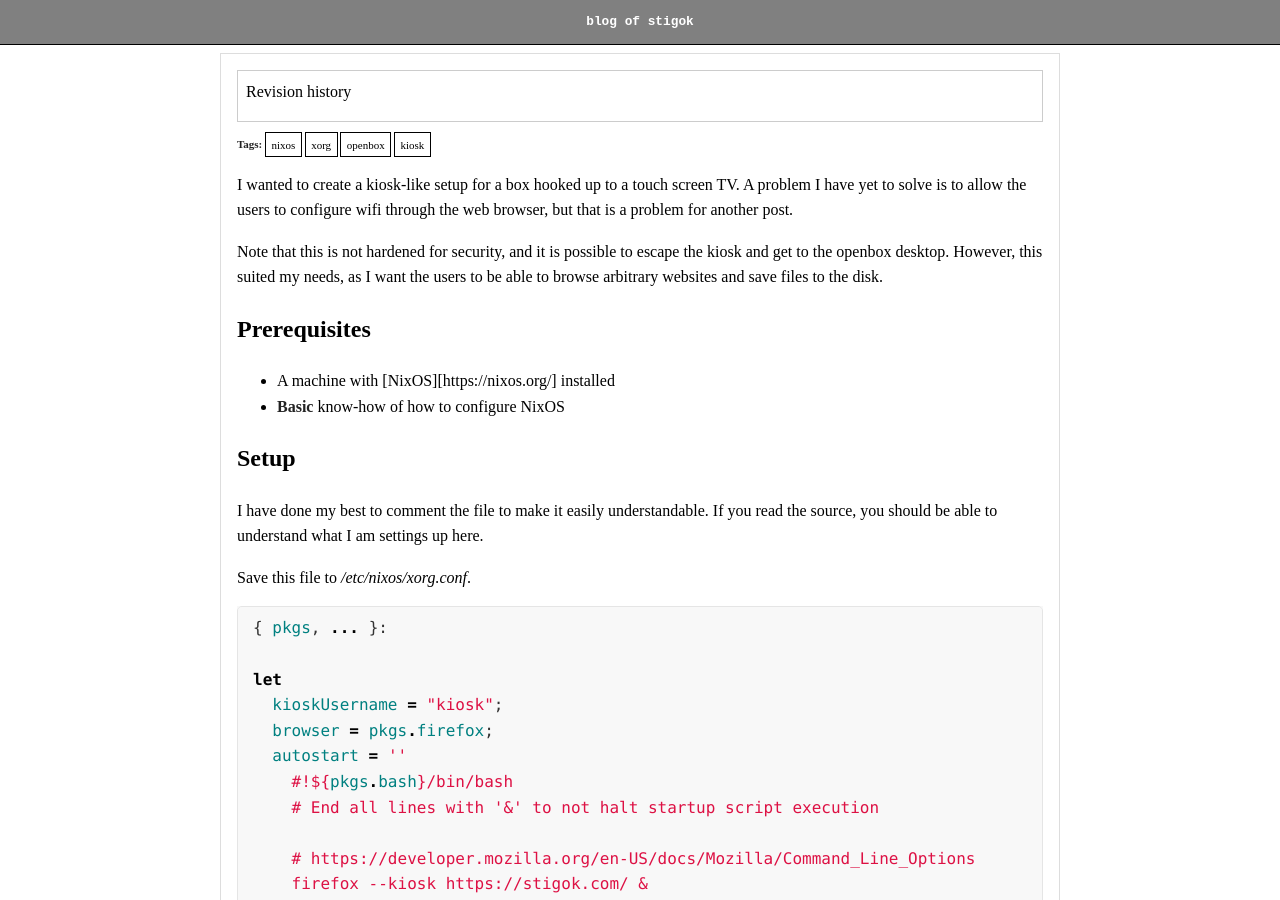
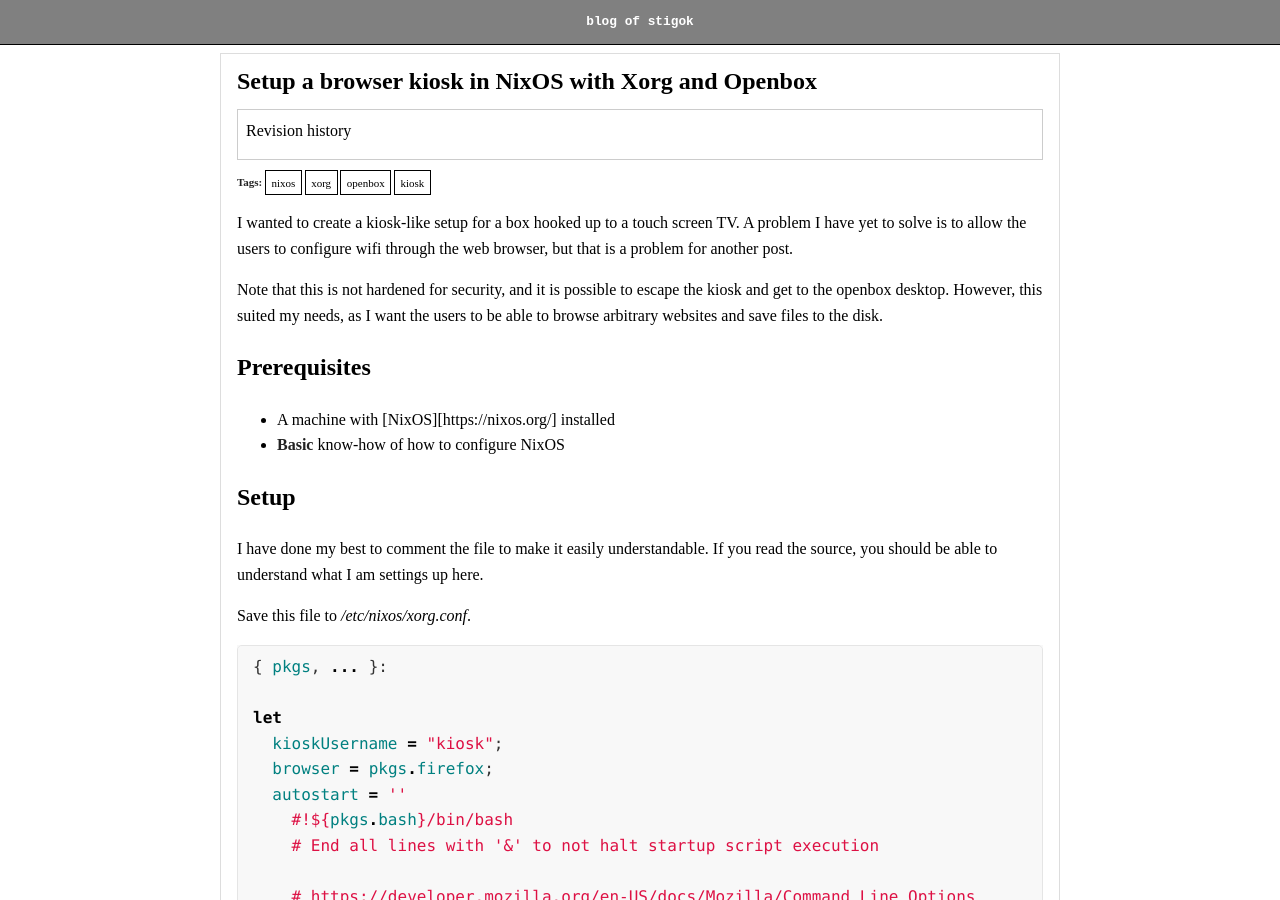
Before and after one commit to stigok/blog.stigok.com, a Jekyll site: the page built from collections/_posts/2020-06-20-nixos-xserver-openbox-auto-start-browser-application.md, in a window 1280 px wide and 900 px high. Built offline with Jekyll 4.4.1, drawn with Linux system fonts in a browser that asks for light colours.

Commit message:
add missing title

```diff
--- a/collections/_posts/2020-06-20-nixos-xserver-openbox-auto-start-browser-application.md
+++ b/collections/_posts/2020-06-20-nixos-xserver-openbox-auto-start-browser-application.md
@@ -1,6 +1,6 @@
 ---
 layout: post
-title:  ""
+title:  "Setup a browser kiosk in NixOS with Xorg and Openbox"
 date:   2020-06-20 01:53:35 +0200
 categories: nixos xorg openbox kiosk
 ---
```
